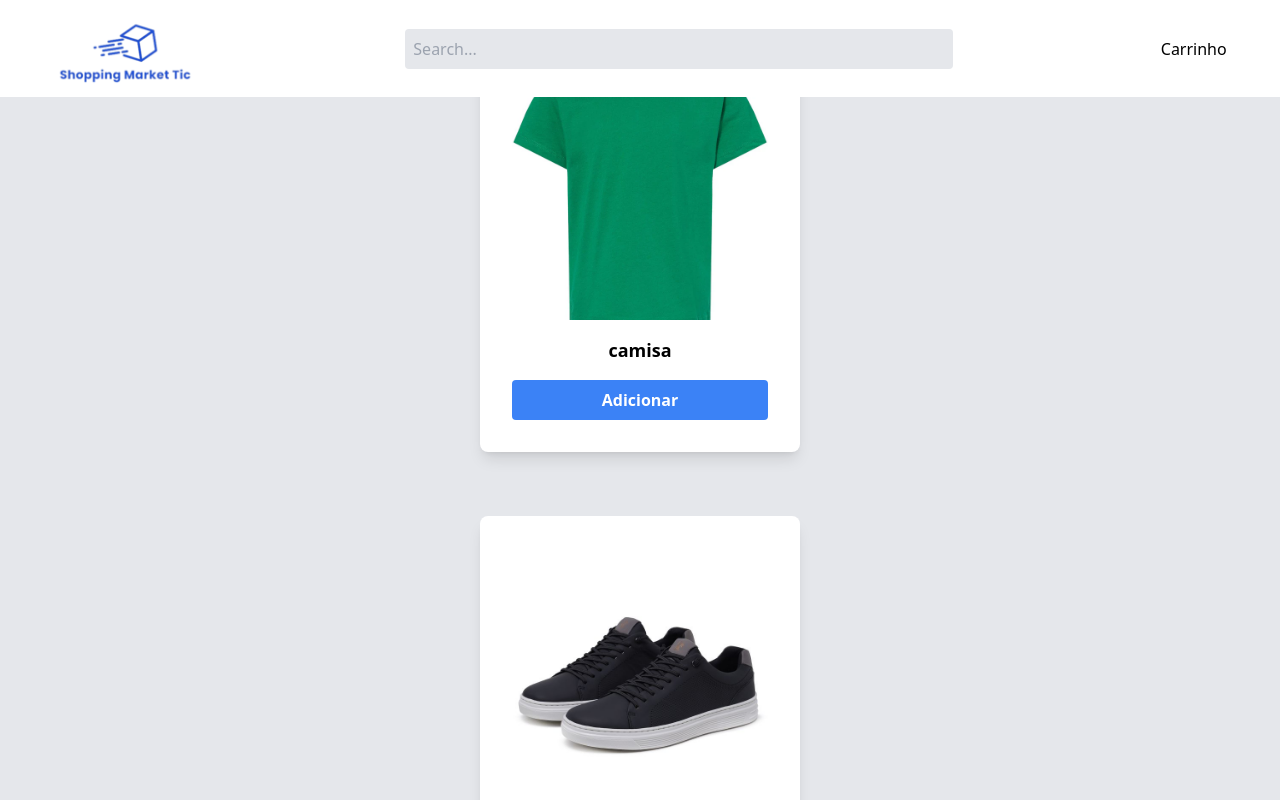
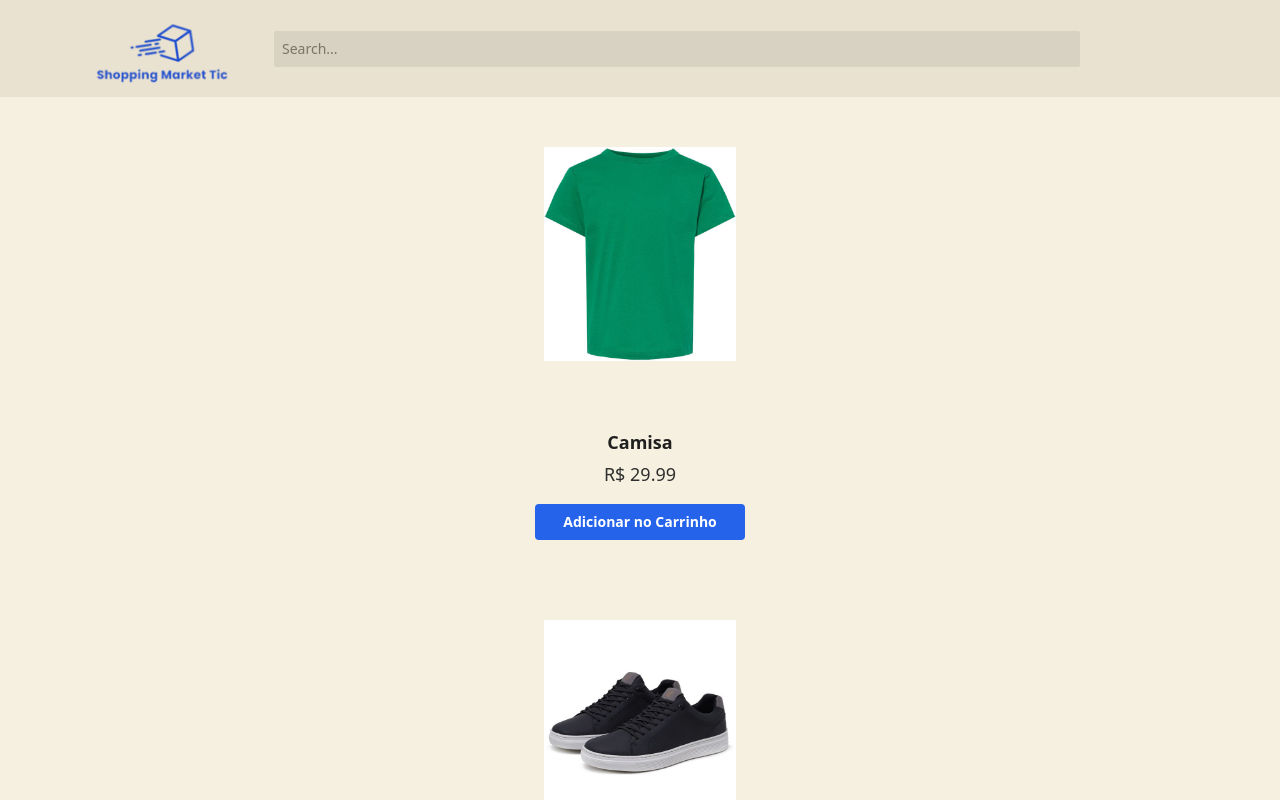
Before and after one commit to Otaviocuriel/ShoppingMarketTic, a React (Vite) app: page / in a window 1280 px wide. Shown: the top 800 px of the page. Built offline with nearby package versions, Linux system fonts and the light colour scheme; data requests are answered from the project's data file.

Commit message:
Melhorando os card

```diff
--- a/src/App.tsx
+++ b/src/App.tsx
@@ -13,7 +13,7 @@ function App() {
 
   }])
   return (
-   <div className="bg-gray-200 min-h-screen w-full">
+   <div className="bg-[#f5f0df] min-h-screen w-full">
      <RouterProvider router={route}/>
     </div>
   );
--- a/src/app/components/Card.tsx
+++ b/src/app/components/Card.tsx
@@ -6,12 +6,17 @@ type CardProps = {
 
 const Card = ({ product }: CardProps) => {
   return (
-    <div className="flex flex-col items-center justify-center p-8">
-      <div className="bg-white rounded-lg shadow-lg p-8 w-80">
-        <img src={`/assets/produtos/${product.image}.jpg`} className="w-full h-64 object-cover rounded-lg" />
-        <h2 className="mt-4 text-center text-lg font-semibold">{product.name}</h2>
-        <button className="mt-4 w-full bg-blue-500 hover:bg-blue-600 text-white font-bold py-2 px-4 rounded">
-          Adicionar
+    <div className="flex flex-col items-center justify-center p-2 text-center">
+      <div className="flex flex-col items-center justify-center">
+        <img
+          src={`/assets/produtos/${product.image}.jpg`}
+          className="h-auto w-48 object-contain"
+          alt={product.name}
+        />
+        <h2 className="mt-6 text-lg font-semibold capitalize text-[#1f1f1f]">{product.name}</h2>
+        <p className="mt-1 text-lg font-medium text-[#2f2f2f]">R$ {product.price.toFixed(2)}</p>
+        <button className="mt-4 rounded bg-blue-600 px-7 py-2 text-sm font-semibold text-white transition hover:bg-blue-700">
+          Adicionar no Carrinho
         </button>
       </div>
     </div>
--- a/src/app/components/Header.tsx
+++ b/src/app/components/Header.tsx
@@ -2,15 +2,8 @@ import Input from "./input";
 
 const Header = () => {
   return (
-    <header className="flex fixed
-     justify-center
-      top-0
-       right-0
-        w-full
-         bg-white
-         py-3
-         ">
-      <div className="mx-auto flex items-center justify-between w-11/12 gap-52">
+    <header className="fixed top-0 right-0 z-10 flex w-full justify-center bg-[#e9e2d1] py-3">
+      <div className="mx-auto flex w-[min(1100px,92%)] items-center justify-between gap-10">
         <div>
             <a href="/">
                 <img
@@ -20,10 +13,10 @@ const Header = () => {
                 />
             </a>
         </div>
-        <div className="w-4/5">
+        <div className="w-full">
           <Input />
         </div>
-        <div>Carrinho</div>
+        <div className="w-24 text-transparent">Carrinho</div>
       </div>
     </header>
   );
--- a/src/app/components/input.tsx
+++ b/src/app/components/input.tsx
@@ -1,7 +1,7 @@
 import {tv} from "tailwind-variants";
 
 const inputVariants = tv({
-    base:"rounded bg-gray-200 w-full p-2 outline-none"
+    base:"w-full rounded-sm bg-[#d8d2c3] p-2 text-sm outline-none placeholder:text-[#7c7567]"
 
 })
 const Input = () => {
--- a/src/app/view/home.tsx
+++ b/src/app/view/home.tsx
@@ -4,17 +4,13 @@ import type { ProductProps } from "../../interfaces/Product";
 import { useQuery } from "react-query";
 
 const Home = () => {
-  const {
-    data: products,
-    error,
-    isLoading,
-  } = useQuery<ProductProps[], Error>("query-products", async () => {
+  const { data: products } = useQuery<ProductProps[], Error>("query-products", async () => {
     return findAll();
   });
 
   return (
-		<div>
-    <div>
+		<div className="pt-24 pb-12">
+    <div className="mx-auto flex w-full max-w-5xl flex-col items-center gap-16">
       {products?.map((product) => {
         return <Card key={product.id} product={product} />;
       })}
```
